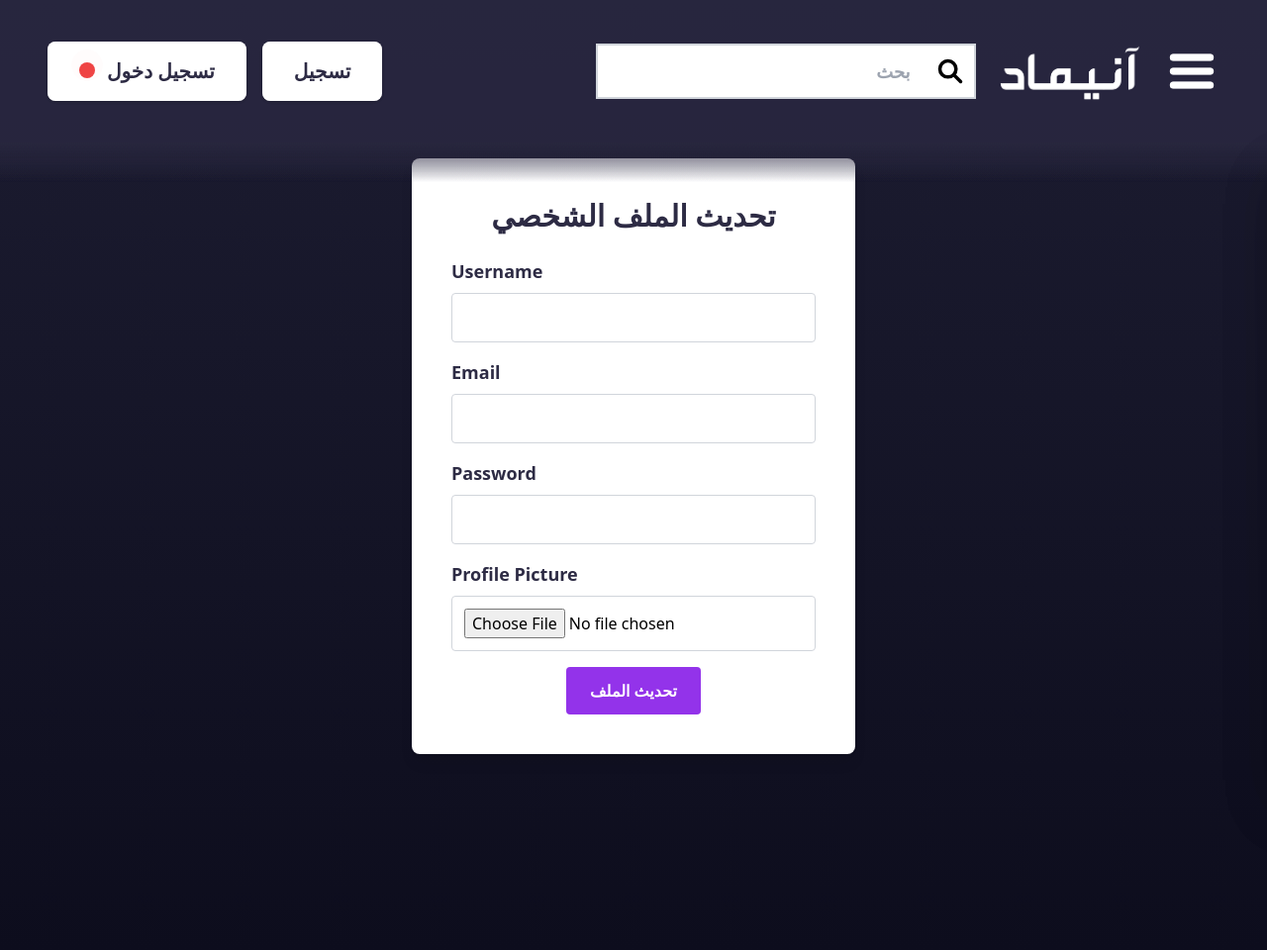
After one commit to SMithu727/animad, a Flask app: template templates/profile.html in a window 1280 px wide. The commit adds this page. Shown: the whole page at 99% size. Run offline with Flask 3, Linux system fonts and the light colour scheme; the template is opened without the code that fills it: values that come from a table or form of the project are taken from there, others are empty; some libraries are stand-ins or nearby versions.

Commit message:
Add profile picture and role fields to user model; update forms and templates for profile management

```diff
--- a/forms.py
+++ b/forms.py
@@ -2,6 +2,7 @@
 from flask_wtf import FlaskForm
 from wtforms import StringField, PasswordField, SubmitField, IntegerField, TextAreaField, FloatField
 from wtforms.validators import DataRequired, Email, EqualTo, Optional
+from flask_wtf.file import FileField, FileAllowed
 
 class LoginForm(FlaskForm):
     email = StringField('Email', validators=[DataRequired(), Email()])
@@ -17,6 +18,15 @@ class SignupForm(FlaskForm):
         EqualTo('password', message='Passwords must match')
     ])
     submit = SubmitField('Sign Up')
+
+class ProfileForm(FlaskForm):
+    username = StringField("Username", validators=[DataRequired()])
+    email = StringField("Email", validators=[DataRequired(), Email()])
+    # Password is optional—only update if provided
+    password = PasswordField("Password", validators=[Optional()])
+    # Allow only images
+    picture = FileField("Profile Picture", validators=[Optional(), FileAllowed(['jpg', 'png', 'jpeg'], "Images only!")])
+    submit = SubmitField("Update Profile")
 
 # forms.py
 from flask_wtf import FlaskForm
--- a/models.py
+++ b/models.py
@@ -8,6 +8,10 @@ class User(UserMixin, db.Model):
     email = db.Column(db.String(120), unique=True, nullable=False)
     # NEVER store plaintext passwords in production!
     password = db.Column(db.String(128), nullable=False)
+    # New field for storing the filename (or path) of the uploaded profile picture
+    profile_picture = db.Column(db.String(256), nullable=True)
+    # New field for user roles: 'user', 'admin', or 'mod'
+    role = db.Column(db.String(20), nullable=False, default='user')
 
     def __repr__(self):
         return f'<User {self.username}>'
--- a/templates/admin.html
+++ b/templates/addanime.html
@@ -26,7 +26,7 @@
   {% endwith %}
 
   <h1 class="text-4xl text-white font-bold mb-8 text-center">Add New Anime</h1>
-  <form method="POST" action="{{ url_for('main.admin') }}" class="bg-white p-8 rounded-lg shadow-lg">
+  <form method="POST" action="{{ url_for('main.add_anime') }}" class="bg-white p-8 rounded-lg shadow-lg">
     {{ form.hidden_tag() }}
 
     <!-- MAL ID Field and Fetch Button -->
--- a/templates/header.html
+++ b/templates/header.html
@@ -4,10 +4,21 @@
       <!-- Left Column: User Authentication Section -->
       <div class="flex items-center space-x-4">
         {% if current_user.is_authenticated %}
-          <!-- If the user is logged in, show their avatar (or a placeholder) and a sign-out button -->
+          <!-- User Avatar -->
           <a href="{{ url_for('main.profile') }}" class="flex items-center space-x-2">
-            <img src="{{ current_user.avatar if current_user.avatar else url_for('static', filename='images/avatar-placeholder.png') }}" alt="User Avatar" class="h-12 w-12 rounded-full object-cover">
+            <img
+              src="{{ url_for('static', filename='uploads/' ~ current_user.profile_picture) if current_user.profile_picture else url_for('static', filename='images/avatar-placeholder.png') }}"
+              alt="User Avatar"
+              class="h-12 w-12 rounded-full object-cover"
+            >
           </a>
+          <!-- Button for Admins/Mods to Add Anime -->
+          {% if current_user.role in ['admin', 'mod'] %}
+            <a href="{{ url_for('main.add_anime') }}" class="bg-white text-[#2d2b44] px-8 py-4 rounded-lg shadow hover:bg-gray-100 focus:outline-none text-xl font-bold">
+              إضافة أنمي
+            </a>
+          {% endif %}
+          <!-- Logout Button -->
           <a href="{{ url_for('main.logout') }}" class="bg-white text-[#2d2b44] px-8 py-4 rounded-lg shadow hover:bg-gray-100 focus:outline-none text-xl font-bold">
             تسجيل خروج
           </a>
@@ -94,7 +105,7 @@
       menuButton.classList.remove('rotate-y-180');
     });
 
-    // Dynamic header scroll effect remains as before
+    // Dynamic header scroll effect
     window.addEventListener('scroll', function() {
       const header = document.querySelector('header');
       const scrollY = window.scrollY;
--- /dev/null
+++ b/templates/profile.html
@@ -0,0 +1,76 @@
+{% extends 'base.html' %}
+
+{% block title %}Anime Streaming - Profile{% endblock %}
+
+{% block main_class %}bg-gradient-to-b from-[#1a1a2e] to-[#0d0d1d] min-h-screen{% endblock %}
+
+{% block content %}
+  {% include 'header.html' %}
+
+  <!-- Profile Update Form Section -->
+  <main class="flex items-center justify-center mt-40">
+    <div class="bg-white p-10 rounded-lg shadow-lg w-full max-w-md">
+      <h2 class="text-3xl font-bold mb-6 text-center text-[#2d2b44]">تحديث الملف الشخصي</h2>
+
+      <!-- Flash messages -->
+      {% with messages = get_flashed_messages(with_categories=true) %}
+        {% if messages %}
+          {% for category, message in messages %}
+            <div class="mb-4 p-3 rounded
+                        {% if category == 'success' %} bg-green-200 text-green-800
+                        {% elif category == 'danger' %} bg-red-200 text-red-800
+                        {% else %} bg-blue-200 text-blue-800 {% endif %}">
+              {{ message }}
+            </div>
+          {% endfor %}
+        {% endif %}
+      {% endwith %}
+
+      <form method="POST" action="{{ url_for('main.profile') }}" enctype="multipart/form-data">
+        {{ form.hidden_tag() }}
+
+        <!-- Username Field -->
+        <div class="mb-4">
+          {{ form.username.label(class="block text-[#2d2b44] text-lg font-semibold mb-2") }}
+          {{ form.username(class="w-full p-3 border border-gray-300 rounded focus:outline-none focus:ring-2 focus:ring-purple-300") }}
+          {% for error in form.username.errors %}
+            <span class="text-red-500 text-sm">{{ error }}</span>
+          {% endfor %}
+        </div>
+
+        <!-- Email Field -->
+        <div class="mb-4">
+          {{ form.email.label(class="block text-[#2d2b44] text-lg font-semibold mb-2") }}
+          {{ form.email(class="w-full p-3 border border-gray-300 rounded focus:outline-none focus:ring-2 focus:ring-purple-300") }}
+          {% for error in form.email.errors %}
+            <span class="text-red-500 text-sm">{{ error }}</span>
+          {% endfor %}
+        </div>
+
+        <!-- Password Field -->
+        <div class="mb-4">
+          {{ form.password.label(class="block text-[#2d2b44] text-lg font-semibold mb-2") }}
+          {{ form.password(class="w-full p-3 border border-gray-300 rounded focus:outline-none focus:ring-2 focus:ring-purple-300") }}
+          {% for error in form.password.errors %}
+            <span class="text-red-500 text-sm">{{ error }}</span>
+          {% endfor %}
+        </div>
+
+        <!-- Picture Field -->
+        <div class="mb-4">
+          {{ form.picture.label(class="block text-[#2d2b44] text-lg font-semibold mb-2") }}
+          {{ form.picture(class="w-full p-3 border border-gray-300 rounded focus:outline-none focus:ring-2 focus:ring-purple-300") }}
+          {% for error in form.picture.errors %}
+            <span class="text-red-500 text-sm">{{ error }}</span>
+          {% endfor %}
+        </div>
+
+        <div class="flex items-center justify-center">
+          <button type="submit" class="bg-purple-600 hover:bg-purple-700 text-white font-bold py-3 px-6 rounded">
+            تحديث الملف
+          </button>
+        </div>
+      </form>
+    </div>
+  </main>
+{% endblock %}
```
Also changed, not shown: app.py (+34 -10 lines), app_factory.py (+7 -29 lines), migrations/versions/8762546d5ca2_add_profile_picture_and_role_columns_to_.py (added, +34 -0 lines), app.db, static/uploads/-___-_.__-___-.jpg (added), static/uploads/Sultan.jpg (added), 1 other file.
